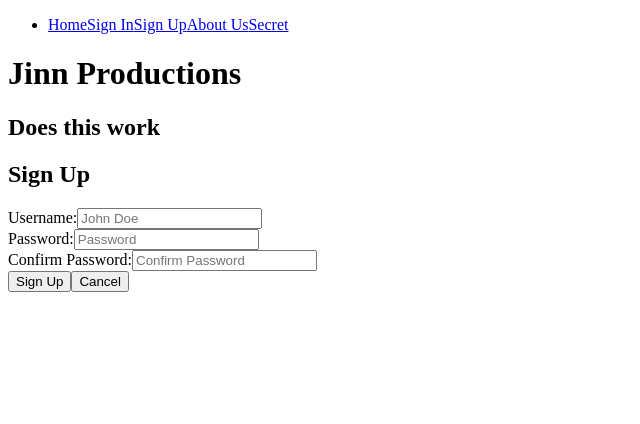
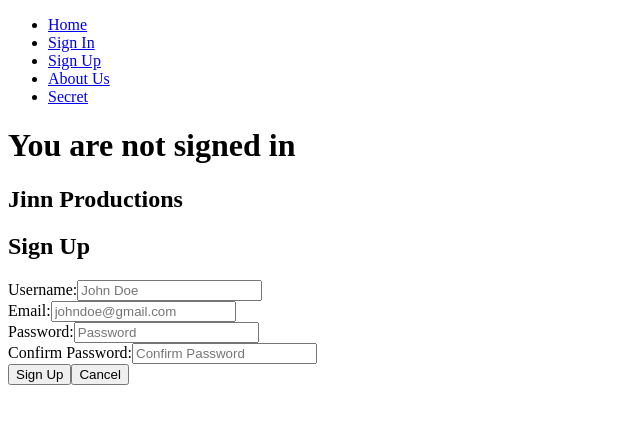
Before and after one commit to joemarney/unit-3-project-lifesapitch-frontend, a React (Vite) app: page /signup in a window 1280 px wide. Shown: the top 424 px of the page, without its empty margins (0-640 px from the left). Built offline with nearby package versions, Linux system fonts and the light colour scheme; no server answers.

Commit message:
SignOut Complete

```diff
--- a/src/App.jsx
+++ b/src/App.jsx
@@ -24,9 +24,18 @@ export default function App() {
 
   return (
     <main>
-      <NavBar user={user} />
-      <h1>Jinn Productions</h1>
-      <h2>Does this work</h2>
+      <NavBar user={user} handleSignOut={handleSignOut} />
+      {user ?
+      <>
+      <h1>You are signed In</h1>
+      <h2>Jinn Productions</h2>
+      </>
+    :
+    <>
+    <h1>You are not signed in</h1>
+    <h2>Jinn Productions</h2>
+    </>
+    }
       <Routes>
         <Route path="/"></Route>
         <Route path="/signin" element={<SignIn setUser={setUser} />} />
--- a/src/components/NavBar/NavBar.jsx
+++ b/src/components/NavBar/NavBar.jsx
@@ -9,24 +9,20 @@ export default function NavBar(props) {
     <>
       {props.user ? (
         <ul>
-          <li>
-            <Link to="/profile">Profile</Link>
-            <Link to="/">Campsites</Link>
-            <Link to="/checklist">Checklist</Link>
-            <Link to="/aboutus">About Us</Link>
-            <Link to="/signout">Sign Out</Link>
-            <Link to="/secret">Secret</Link>
-          </li>
+            <li><Link to="/profile">Profile</Link></li>
+            <li><Link to="/">Campsites</Link></li>
+            <li><Link to="/checklist">Checklist</Link></li>
+            <li><Link to="/aboutus">About Us</Link></li>
+            <li><Link to="" onClick={props.handleSignOut}>Sign Out</Link></li>
+            <li><Link to="/secret">Secret</Link></li>
         </ul>
       ) : (
         <ul>
-          <li>
-            <Link to="/">Home</Link>
-            <Link to="/signin">Sign In</Link>
-            <Link to="/signup">Sign Up</Link>
-            <Link to="/aboutus">About Us</Link>
-            <Link to="/secret">Secret</Link>
-          </li>
+          <li><Link to="/">Home</Link></li>
+          <li><Link to="/signin">Sign In</Link></li>
+          <li><Link to="/signup">Sign Up</Link></li>
+          <li><Link to="/aboutus">About Us</Link></li>
+          <li><Link to="/secret">Secret</Link></li>
         </ul>
       )}
     </>
--- a/src/pages/SignUp/SignUp.jsx
+++ b/src/pages/SignUp/SignUp.jsx
@@ -9,6 +9,7 @@ import { signup } from "../../services/userService";
 export default function SignUp(props) {
   const [formData, setFormData] = useState({
     username: "",
+    email: '',
     password: "",
     confirmPassword: "",
   });
@@ -40,6 +41,10 @@ export default function SignUp(props) {
             <input type="text" name="username" placeholder="John Doe" value={formData.username} onChange={handleChange} />
           </div>
           <div>
+            <label htmlFor='email'>Email:</label>
+            <input type='email' name='email' placeholder='johndoe@gmail.com' value={formData.email} onChange={handleChange} />
+          </div>
+          <div>
             <label htmlFor="password">Password:</label>
             <input type="password" name="password" placeholder="Password" value={formData.password} onChange={handleChange} />
           </div>
```
Also changed, not shown: 1 other file (tests, documents, lock files or other folders).
